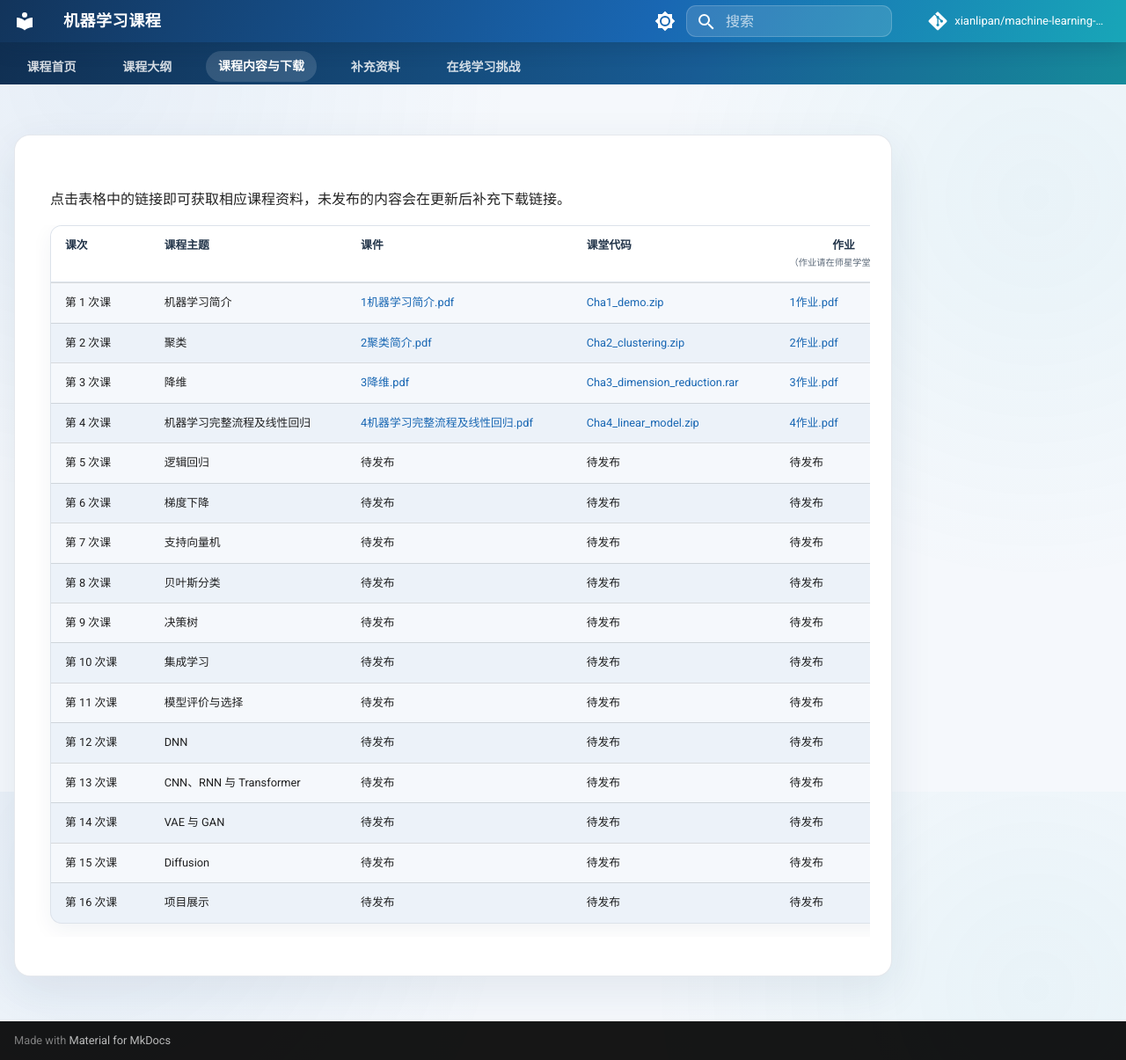
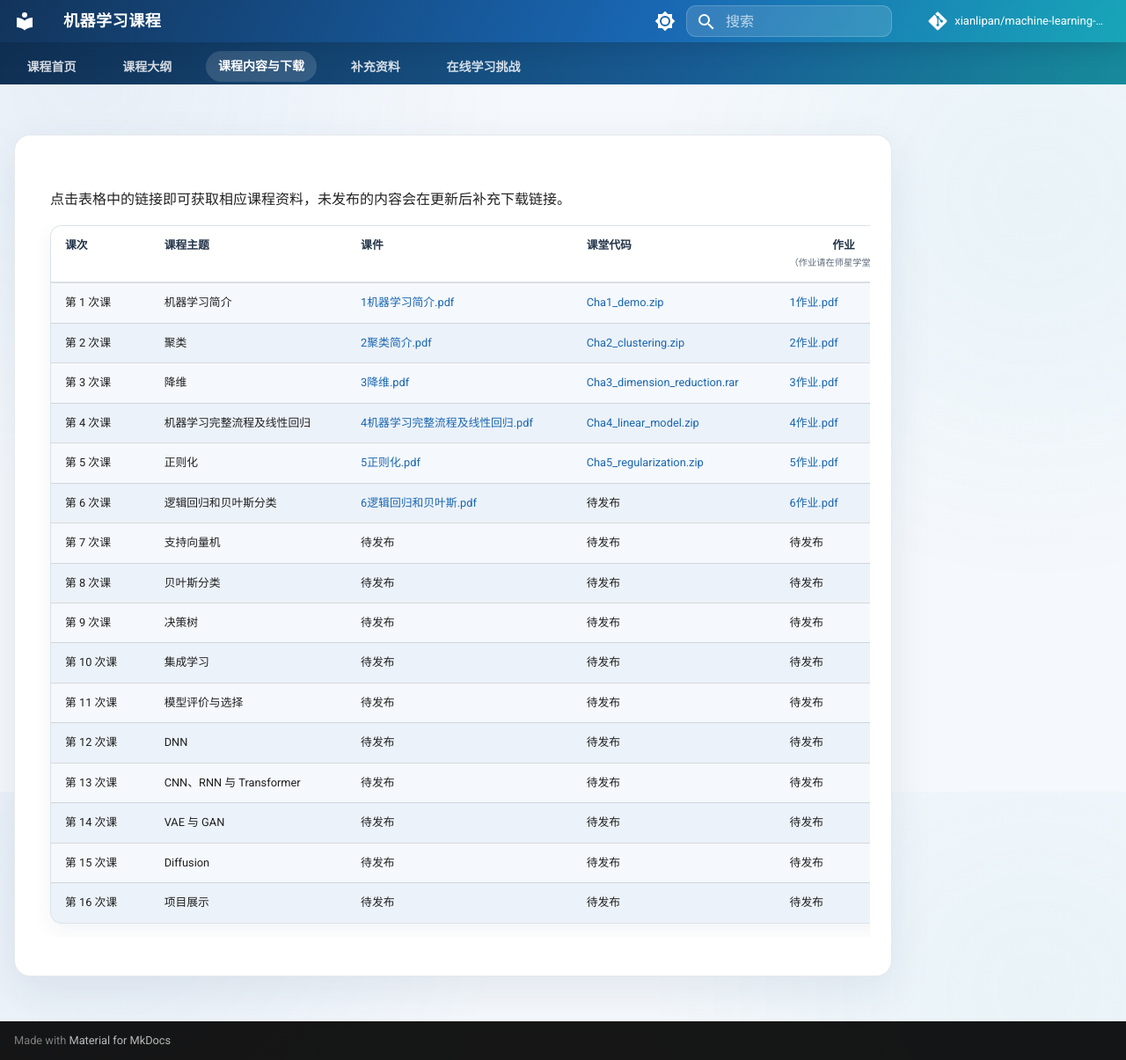
Before and after one commit to xianlipan/machine-learning-course, an MkDocs documentation site: the page built from docs/coursework.md, in a window 1280 px wide and 1205 px high. Shown: the whole window at 88% size. Built offline with MkDocs 1.6.1 and Material for MkDocs 9.7.7, drawn with Linux system fonts in a browser that asks for light colours; comment, search, counter and statistics services are not loaded.

Commit message:
update P5

```diff
--- a/docs/coursework.md
+++ b/docs/coursework.md
@@ -11,8 +11,8 @@ hide:
 | 第 2 次课 | 聚类 | <a href="../files/slides/2聚类简介.pdf" download>2聚类简介.pdf</a> | <a href="../files/slides/Cha2_clustering.zip" download>Cha2_clustering.zip</a> | <a href="../files/slides/2作业.pdf" download>2作业.pdf</a> |
 | 第 3 次课 | 降维 | <a href="../files/slides/3降维.pdf" download>3降维.pdf</a> | <a href="../files/slides/Cha3_dimension_reduction.rar" download>Cha3_dimension_reduction.rar</a> | <a href="../files/slides/3作业.pdf" download>3作业.pdf</a> |
 | 第 4 次课 | 机器学习完整流程及线性回归 | <a href="../files/slides/4机器学习完整流程及线性回归.pdf" download>4机器学习完整流程及线性回归.pdf</a> | <a href="../files/slides/Cha4_linear_model.zip" download>Cha4_linear_model.zip</a> | <a href="../files/slides/4作业.pdf" download>4作业.pdf</a> |
-| 第 5 次课 | 逻辑回归 | 待发布 | 待发布 | 待发布 |
-| 第 6 次课 | 梯度下降 | 待发布 | 待发布 | 待发布 |
+| 第 5 次课 | 正则化 | <a href="../files/slides/5正则化.pdf" download>5正则化.pdf</a> | <a href="../files/slides/Cha5_regularization.zip" download>Cha5_regularization.zip</a> | <a href="../files/slides/5作业.pdf" download>5作业.pdf</a> |
+| 第 6 次课 | 逻辑回归和贝叶斯分类 | <a href="../files/slides/6逻辑回归和贝叶斯.pdf" download>6逻辑回归和贝叶斯.pdf</a> | 待发布 | <a href="../files/slides/6作业.pdf" download>6作业.pdf</a> |
 | 第 7 次课 | 支持向量机 | 待发布 | 待发布 | 待发布 |
 | 第 8 次课 | 贝叶斯分类 | 待发布 | 待发布 | 待发布 |
 | 第 9 次课 | 决策树 | 待发布 | 待发布 | 待发布 |
```
Also changed, not shown: 5 other files.
